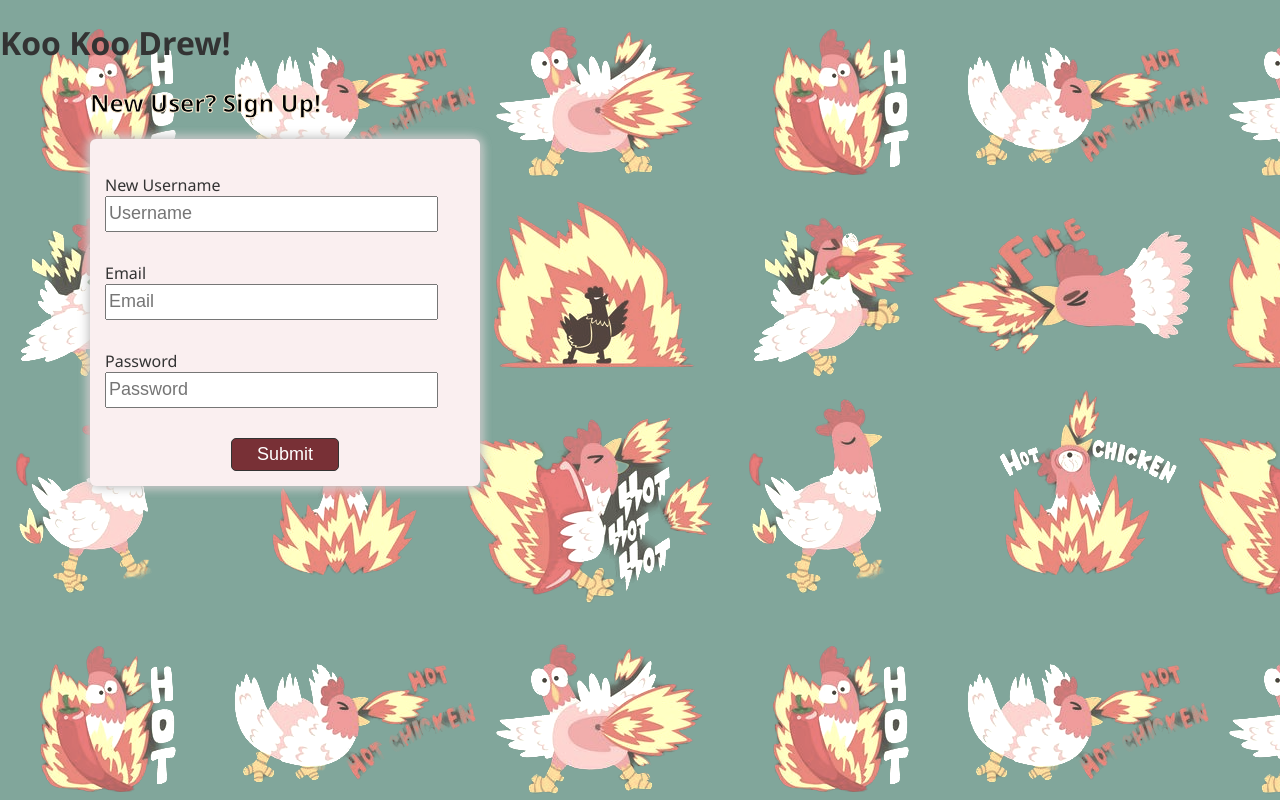
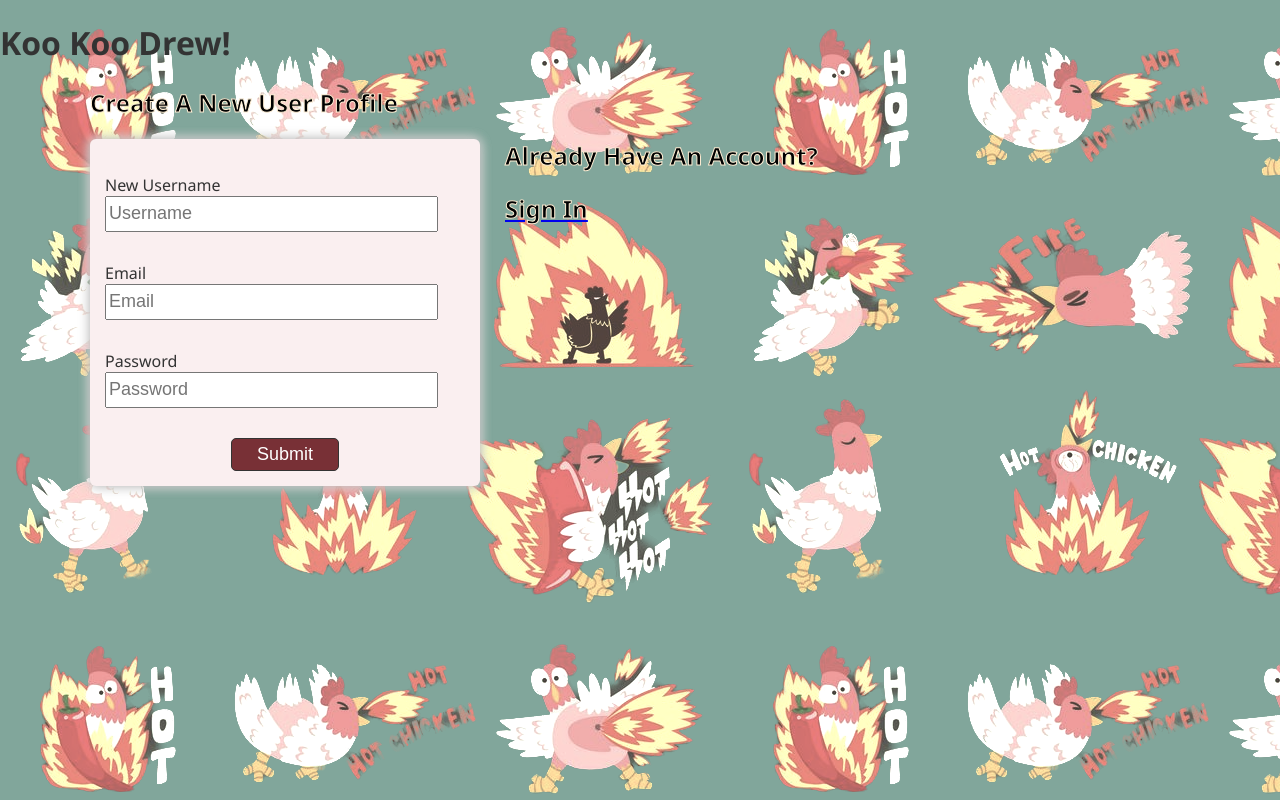
Before and after one commit to thedrewery/koo-koo-drew, a React (Vite) app: page /signup in a window 1280 px wide. Built offline with nearby package versions, Linux system fonts and the light colour scheme.

Commit message:
auth setup for login and signup pages, redirect in progress

```diff
--- a/src/Login.jsx
+++ b/src/Login.jsx
@@ -1,7 +1,5 @@
 import { useState } from "react";
-import { Link } from "react-router-dom";
-
-
+import { Link, redirect } from "react-router-dom";
 
 const Login = () => {
     const [username, setUsername] = useState("");
@@ -22,9 +20,12 @@ const Login = () => {
         const data = await response.json();
         console.log("this is the response data", data)
         window.localStorage.setItem("token", data.token)
+        window.localStorage.setItem("userId", data.userId)
+        if (data.token) {
+        return redirect("/reviews");
+        }
+        return console.log("you do not have a valid token");
     };
-
-
 
     return (
         <div className="user-login">
@@ -43,6 +44,7 @@ const Login = () => {
                     Password
                     <input
                         onChange={(e) => setPassword(e.target.value)}
+                        type="password"
                         id="password"
                         value={password}
                         placeholder="Password"
@@ -50,14 +52,14 @@ const Login = () => {
                 </label>
                 <button>Submit</button>
             </form>
+
             <div>
-            <span>
             <h2>New User?</h2>
             <Link to={"/signup"}>
                 <h2>Sign Up!</h2>
                 </Link>
-                </span>
-            </div>
+                </div>
+
         </div>
     )
 }
--- a/src/SignUp.jsx
+++ b/src/SignUp.jsx
@@ -1,4 +1,5 @@
 import { useState } from "react";
+import { Link, redirect } from "react-router-dom";
 
 const SignUp = () => {
     const [newUsername, setNewUsername] = useState("");
@@ -21,12 +22,15 @@ const SignUp = () => {
         const data = await response.json();
         console.log("this is the response data", data)
         window.localStorage.setItem("token", data.token)
+        window.localStorage.setItem("userId", data.userId)
+            .then
+            if (data.token) return redirect(`/reviews/${data.userId}`)
     };
 
 
     return (
         <div className="user-signup">
-            <h2>New User? Sign Up!</h2>
+            <h2>Create A New User Profile</h2>
             <form onSubmit={signupSubmit}>
                 <label htmlFor="new-username">
                     New Username
@@ -58,6 +62,12 @@ const SignUp = () => {
                 </label>
                 <button>Submit</button>
             </form>
+            <div>
+                <h2>Already Have An Account?</h2>
+                <Link to="/">
+                <h2>Sign In</h2>
+                </Link>
+            </div>
         </div>
     )
 }
```
Also changed, not shown: 1 other file (tests, documents, lock files or other folders).
